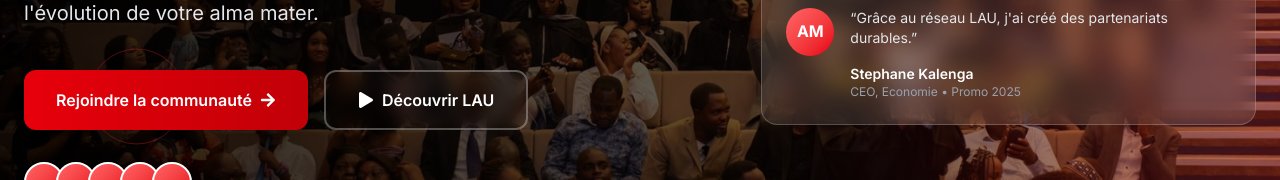
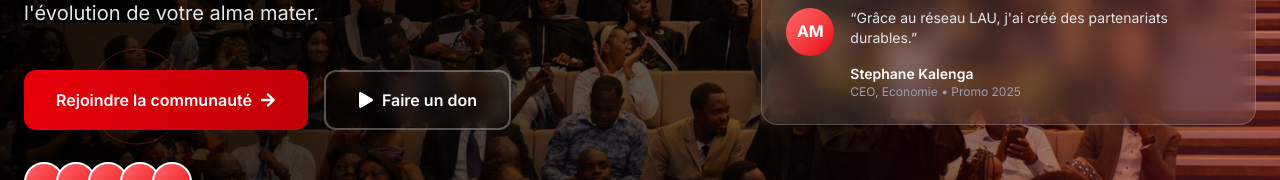
Before and after one commit to EMMADEKO10/alumniStack, a Next.js app: page / in a window 1280 px wide. Shown: the part 545-725 px from the top of the page. Built offline with nearby package versions, Linux system fonts and the light colour scheme; no server answers; the database is empty.

Commit message:
feat: modifier le texte du bouton dans le composant Hero pour "Faire un don"

```diff
--- a/src/ui/Hero.tsx
+++ b/src/ui/Hero.tsx
@@ -137,7 +137,7 @@ const Hero: React.FC = () => {
 
             <button className="group inline-flex items-center justify-center px-6 sm:px-8 py-3.5 sm:py-4 border-2 border-white/30 backdrop-blur-sm text-white font-semibold rounded-xl hover:bg-white/10 hover:border-white/50 transition-all duration-300 text-sm sm:text-base">
               <FaPlay className="mr-2 group-hover:scale-110 transition-transform" />
-              Découvrir LAU
+              Faire un don
             </button>
           </motion.div>
 
```
